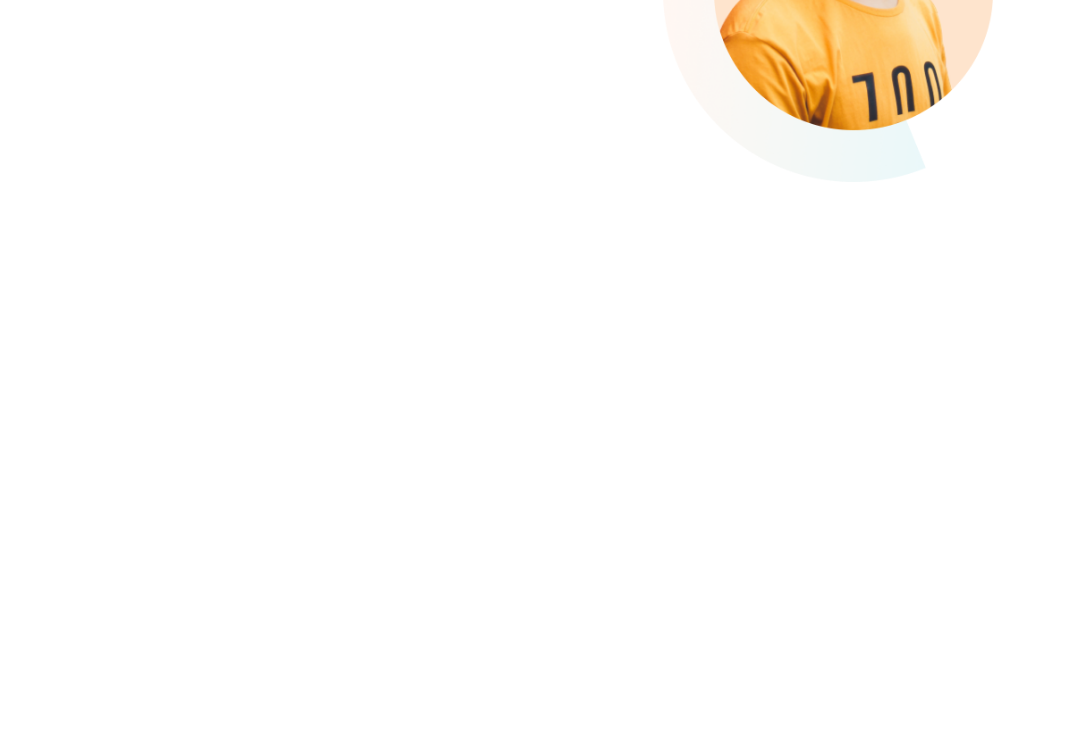
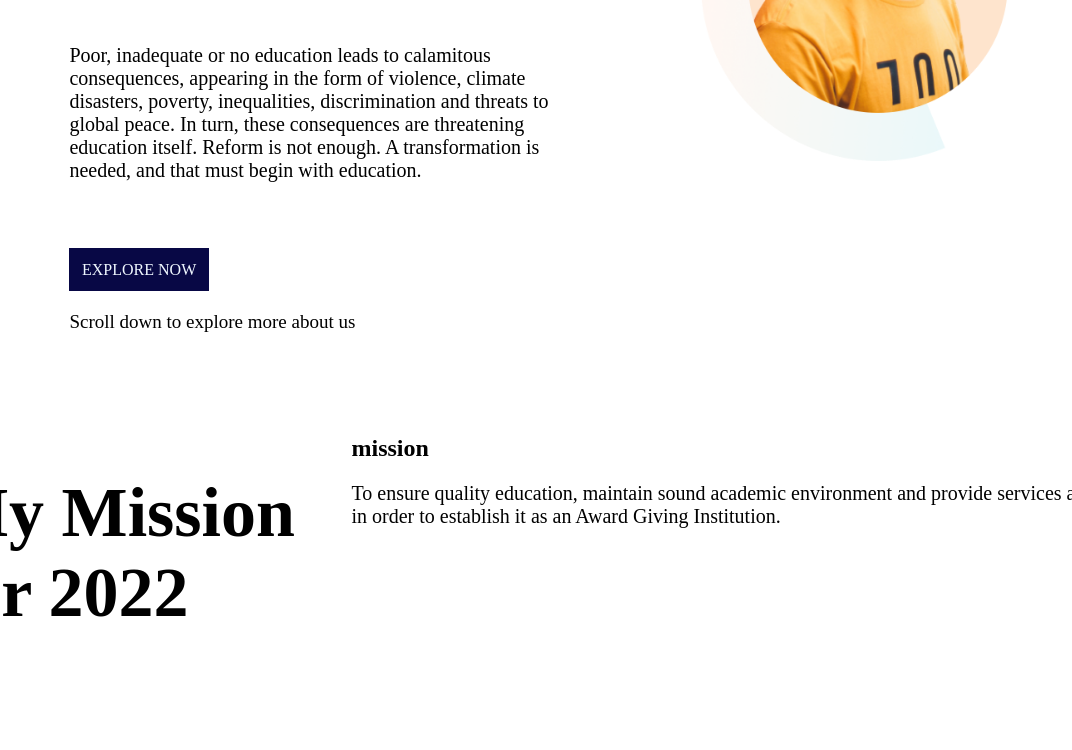
Before and after one commit to Raisa7/Mission-2023, a plain HTML site: page index.html in a window 1280 px wide. Shown: the part 374-1124 px from the top of the page, without its empty margins (65-1137 px from the left). Before the commit the page ends 800 px from the top, so only its background shows below. Drawn offline with Linux system fonts and the light colour scheme.

Commit message:
explore now added

```diff
--- a/index.html
+++ b/index.html
@@ -15,11 +15,25 @@
         <div class="determine">
             <h1>Stay Focused On</h1>
             <h1 id="mission">Mission-2023</h1>
+            <p>Poor, inadequate or no education leads to calamitous consequences, appearing in the form of violence, climate disasters, poverty, inequalities, discrimination and threats to global peace. In turn, these consequences are threatening education itself. Reform is not enough. A transformation is needed, and that must begin with education.</p>
         </div>
         <div class="determine">
             <img src="first.png" alt="">
         </div>
     </section>
 
+<a class="destination" target="_blank" href="https://www.mission4point7.org/events/high-level-dialogue-on-the-transforming-education-summit-and-the-2023-gem-report-on-technology-and-education">EXPLORE NOW</a>
+
+<p class="explore">Scroll down to explore more about us</p>
+
+<section>
+    <h1>My Mission for 2022</h1>
+    <div>
+        <h2>mission</h2>
+        <p>To ensure quality education, maintain sound academic environment and provide services at nonprofit basis in order to establish it as an Award Giving Institution.</p>
+    </div>
+</section>
+
+
 </body>
 </html>
--- a/style.css
+++ b/style.css
@@ -13,10 +13,35 @@ section{
 }
 .determine{
    width: 80%;
-   padding-left: 7%;
-   padding-top: 5%;
+   padding-left: 10%;
+   padding-top: 6%;
 }
 .determine img{
     width: 70%;
-    padding-bottom: 7%;
 }
+p{
+    font-size: 20px;
+}
+a{
+    padding-left: 5%;
+    margin-top: 10%;
+    margin-bottom: 20%;
+    padding-bottom: 5%;
+}
+.destination{
+    margin: 50% 5%;
+    width: 150px;
+    text-decoration: none;
+    background-color: rgb(8, 8, 69);
+    margin: 0 10px;
+    padding: 1% 1%;
+    color: aliceblue;
+    margin-left: 10%;
+}
+
+.explore{
+    font-size: 19px;
+    margin-left: 10%;
+    padding-bottom: 5%;
+    padding-top: 1%;
+}
```
